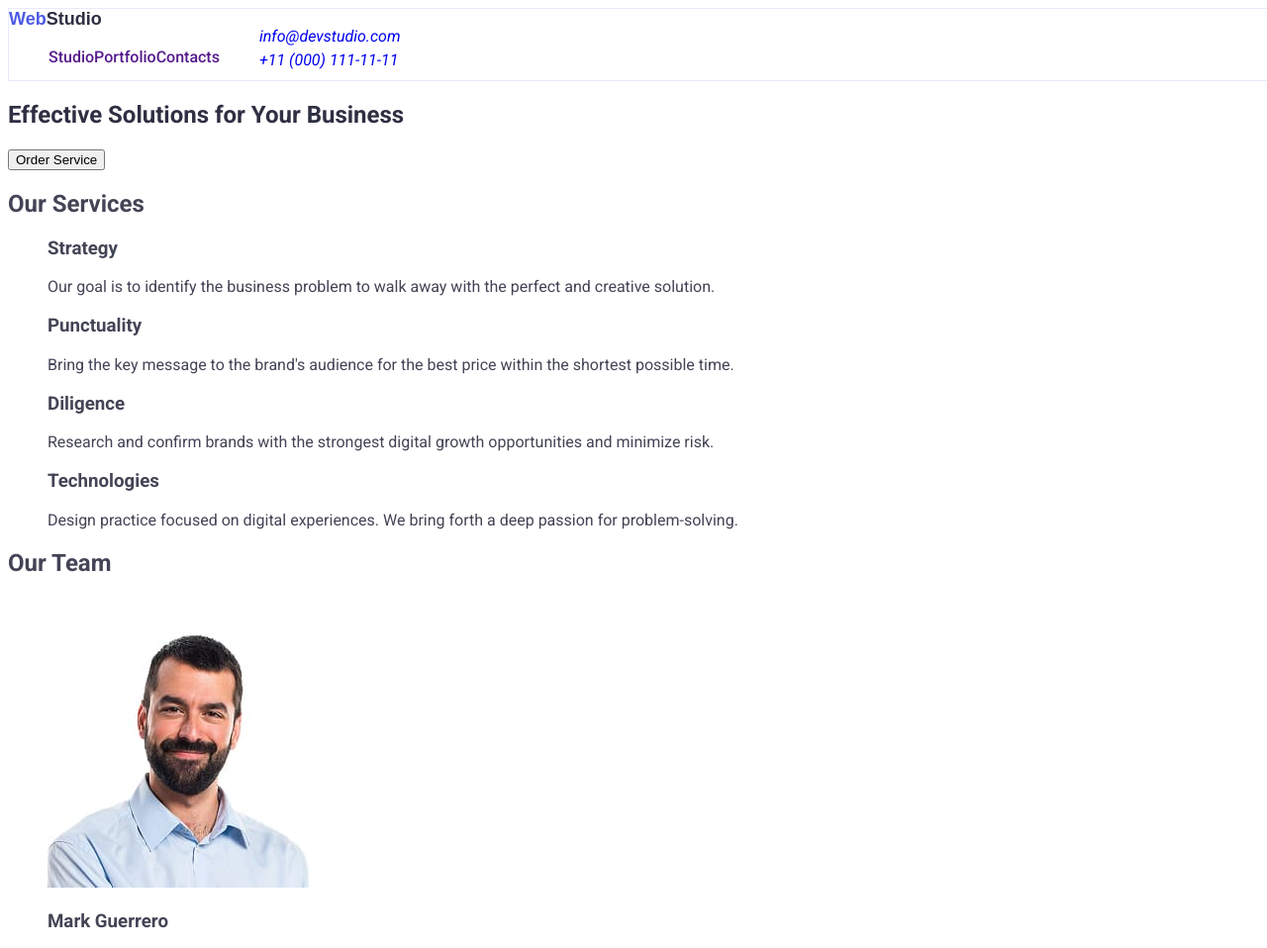
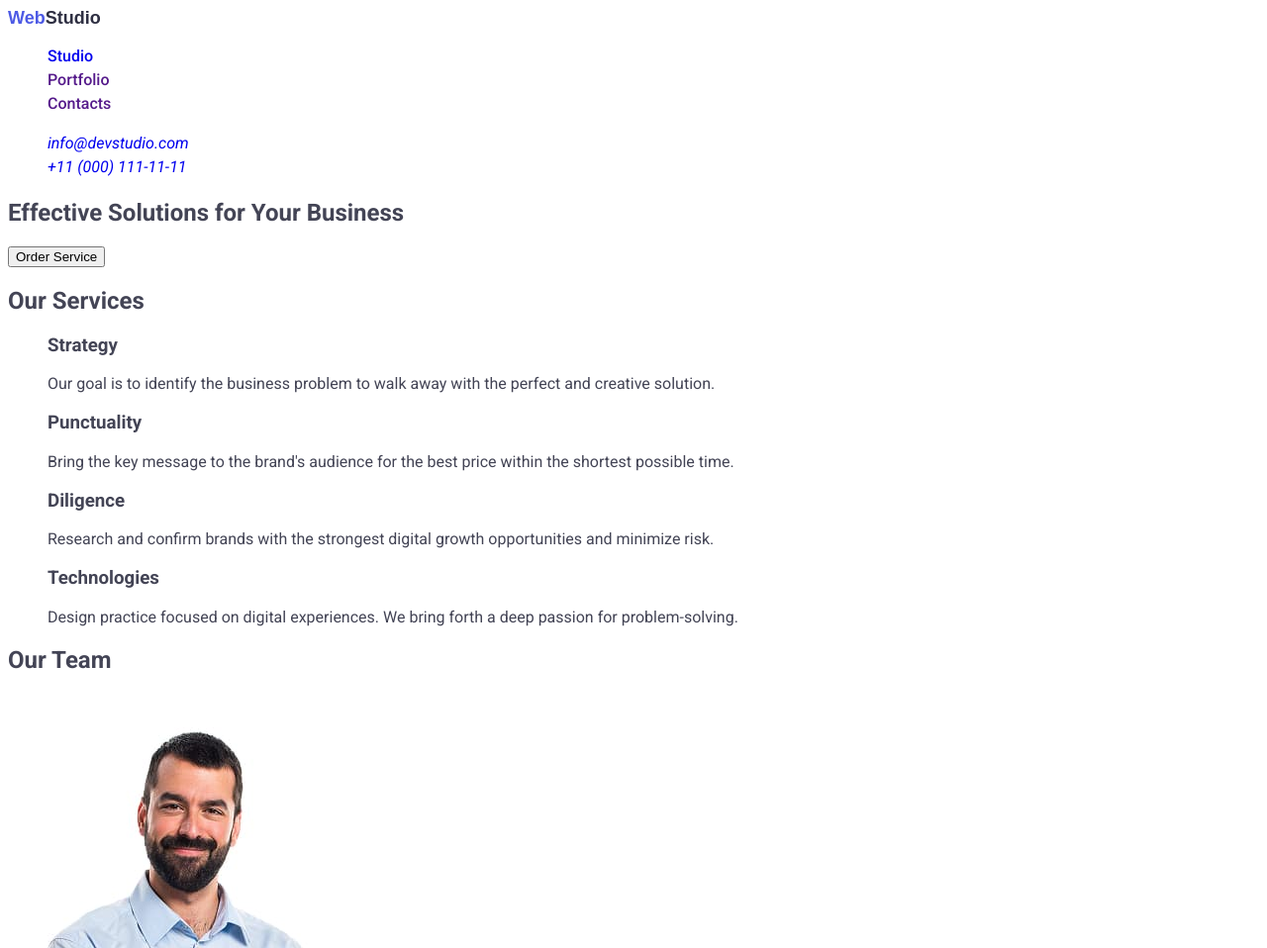
Before and after one commit to ArtemBondary/goit-markup-hw-02, a plain HTML site: page index.html in a window 1280 px wide. Shown: the top 958 px of the page at 99% size. Drawn offline with Linux system fonts and the light colour scheme.

Commit message:
push_17_remaster

```diff
--- a/CSS/styles.css
+++ b/CSS/styles.css
@@ -1,10 +1,3 @@
-h1 {
-  font-family: "Roboto", sans-serif;
-  font-size: 24px;
-  font-weight: 700;
-  line-height: 29px;
-  color: #2e2f42;
-}
 body {
   font-family: "Roboto", "Raleway", sans-serif;
   color: #434455;
@@ -21,11 +14,7 @@ a {
   text-decoration: none;
 }
 /* Header */
-.topbar {
-  display: flex;
-  height: 72px;
-  border: 1px solid #e7e9fc;
-}
+
 .topbar_logo {
   font-family: "Raleway", sans-serif;
   font-size: 18px;
@@ -33,22 +22,31 @@ a {
   line-height: 21px;
   color: #2e2f42;
 }
+.topbar_logo:hover,
+.topbar_logo:active {
+  color: #2e2f42;
+}
 .start_logo {
   color: #4d5ae5;
 }
-.nav_list {
-  display: flex;
+.start_logo:hover,
+.start_logo:active {
+  color: #4d5ae5;
 }
 .nav_list li {
   font-family: "Roboto", sans-serif;
   font-size: 16px;
   font-weight: 500;
   line-height: 24px;
-  color: #2e2f42;
+  color: #2e2f42; /* Нормальный цвет */
 }
-.contacts {
-  display: flex;
+
+/* Наведение и нажатие на пункт */
+.nav_list li:hover,
+.nav_list li:active {
+  color: #404bbf;
 }
+
 .contacts li {
   font-family: "Roboto", sans-serif;
   font-size: 16px;
--- a/index.html
+++ b/index.html
@@ -23,7 +23,7 @@
           ><span class="start_logo">Web</span>Studio</a
         >
         <ul class="nav_list">
-          <li><a href="">Studio</a></li>
+          <li><a href="nav_studio">Studio</a></li>
           <li><a href="">Portfolio</a></li>
           <li><a href="">Contacts</a></li>
         </ul>
@@ -188,7 +188,9 @@
       </section>
     </main>
     <footer>
-      <a href="./index.html"><span class="start_logo">Web</span>Studio</a>
+      <a class="footer_logo" href="./index.html"
+        ><span class="start_logo">Web</span>Studio</a
+      >
       <p>
         Increase the flow of customers and sales for your business with digital
         marketing & growth solutions.
```
